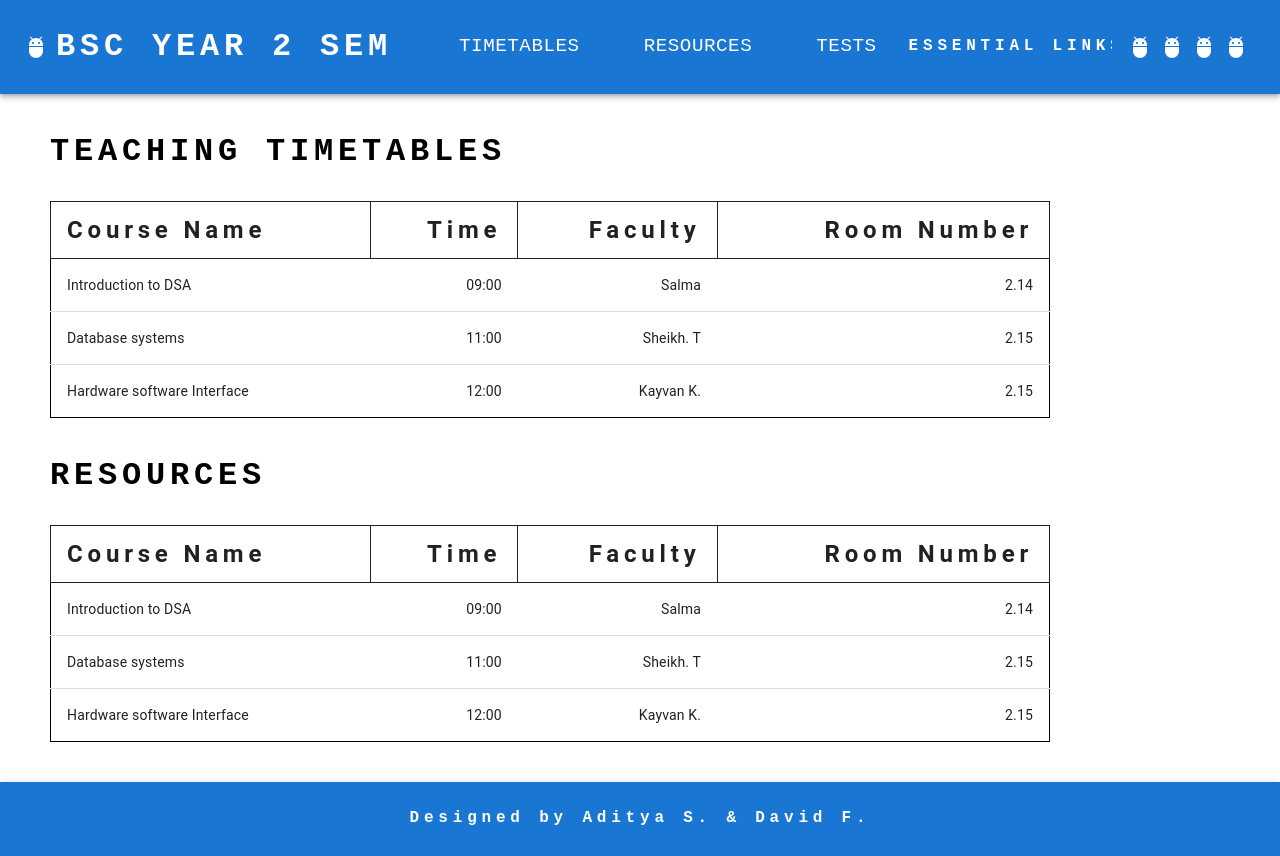
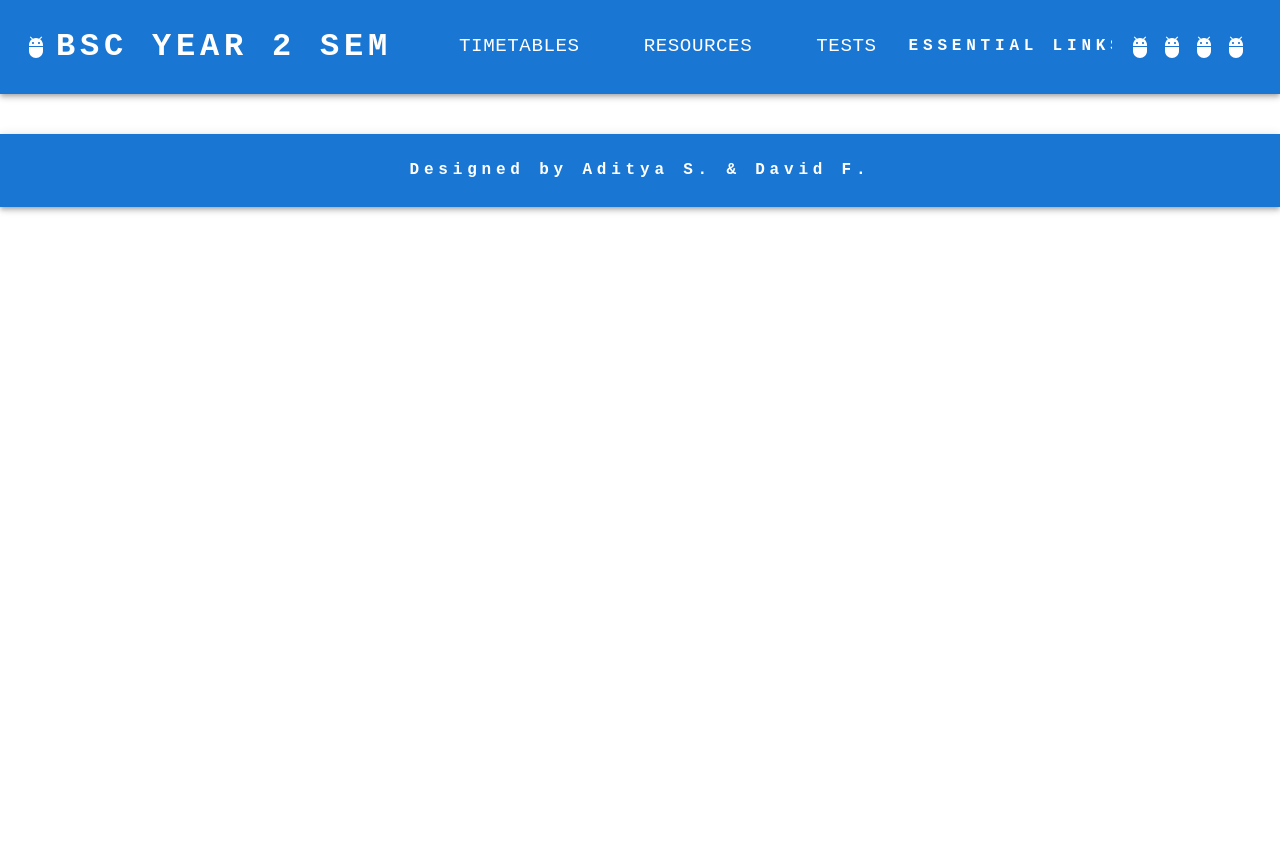
Before and after one commit to adityashibu/ReactWebsite, a React (Create React App) app: page / in a window 1280 px wide. After the commit the page ends 800 px from the top, so only its background shows below. Built offline with nearby package versions, Linux system fonts and the light colour scheme.

Commit message:
Got redirects working

```diff
--- a/src/App.tsx
+++ b/src/App.tsx
@@ -1,5 +1,7 @@
 import * as React from 'react';
 import AppBar from '@mui/material/AppBar';
+import TimeTables from './Timetables';
+import { BrowserRouter as Router, Route, Routes } from 'react-router-dom';
 import Box from '@mui/material/Box';
 import Toolbar from '@mui/material/Toolbar';
 import Typography from '@mui/material/Typography';
@@ -13,23 +15,9 @@ import TableBody from '@mui/material/TableBody';
 import TableCell from '@mui/material/TableCell';
 import TableHead from '@mui/material/TableHead';
 import TableRow from '@mui/material/TableRow';
+import { Link } from 'react-router-dom';
 
 const pages = ['TimeTables', 'Resources', 'Tests'];
-
-function createDataforTT(
-  name: string,
-  time: string,
-  faculty: string,
-  room: number,
-) {
-  return { name, time, faculty, room };
-};
-
-const rowsTT = [
-  createDataforTT('Introduction to DSA', "09:00", "Salma", 2.14),
-  createDataforTT('Database systems', "11:00", "Sheikh. T", 2.15),
-  createDataforTT('Hardware software Interface', "12:00", "Kayvan K.", 2.15),
-];
 
 function createDataforResources(
   name: string,
@@ -38,12 +26,12 @@ function createDataforResources(
   room: number,
 ) {
   return { name, time, faculty, room };
-};
+}
 
 const rowsResources = [
-  createDataforResources('Introduction to DSA', "09:00", "Salma", 2.14),
-  createDataforResources('Database systems', "11:00", "Sheikh. T", 2.15),
-  createDataforResources('Hardware software Interface', "12:00", "Kayvan K.", 2.15),
+  createDataforResources('Introduction to DSA', '09:00', 'Salma', 2.14),
+  createDataforResources('Database systems', '11:00', 'Sheikh. T', 2.15),
+  createDataforResources('Hardware software Interface', '12:00', 'Kayvan K.', 2.15),
 ];
 
 function ResponsiveAppBar() {
@@ -107,6 +95,8 @@ function ResponsiveAppBar() {
             {pages.map((page) => (
               <Button
                 key={page}
+                component={Link}
+                to={`/${page.toLowerCase()}`}
                 onClick={handleCloseNavMenu}
                 sx={{
                   my: 3,
@@ -201,10 +191,9 @@ function ResponsiveAppBar() {
       </Container>
     </AppBar>
   );
-};
+}
 
 function Footer() {
-
   return (
     <AppBar position="static" sx={{ mt: 5 }}>
       <Container maxWidth="xl">
@@ -227,62 +216,9 @@ function Footer() {
           >
             Designed by Aditya S. & David F.
           </Typography>
-
         </Toolbar>
       </Container>
     </AppBar>
-
-  );
-}
-
-function TimeTables() {
-  return (
-    <div style={{ paddingRight: 4 }}>
-      <Typography
-        variant="h6"
-        noWrap
-        component="a"
-        sx={{
-          mt: 4,
-          display: { xs: 'none', md: 'flex' },
-          fontFamily: 'monospace',
-          fontWeight: 700,
-          letterSpacing: '.3rem',
-          color: 'inherit',
-          textDecoration: 'none',
-          fontSize: '2rem',
-          pr: 4,
-        }}
-      >
-        TEACHING TIMETABLES
-      </Typography>
-
-      <Table sx={{ maxWidth: 1000, mt: 3, mr: 7 }} aria-label="simple table">
-        <TableHead>
-          <TableRow sx={{ border: 1 }}>
-            <TableCell sx={{ letterSpacing: '.3rem', fontSize: '1.5rem', fontWeight: 'bold', border: 1 }}>Course Name</TableCell>
-            <TableCell align="right" sx={{ letterSpacing: '.3rem', fontSize: '1.5rem', fontWeight: 'bold', border: 1 }}>Time</TableCell>
-            <TableCell align="right" sx={{ letterSpacing: '.3rem', fontSize: '1.5rem', fontWeight: 'bold', border: 1 }}>Faculty</TableCell>
-            <TableCell align="right" sx={{ letterSpacing: '.3rem', fontSize: '1.5rem', fontWeight: 'bold', border: 1 }}>Room Number</TableCell>
-          </TableRow>
-        </TableHead>
-        <TableBody>
-          {rowsTT.map((row) => (
-            <TableRow
-              key={row.name}
-              sx={{ '&:last-child td, &:last-child th': { border: 0 }, border: 1 }}
-            >
-              <TableCell component="th" scope="row">
-                {row.name}
-              </TableCell>
-              <TableCell align="right">{row.time}</TableCell>
-              <TableCell align="right">{row.faculty}</TableCell>
-              <TableCell align="right">{row.room}</TableCell>
-            </TableRow>
-          ))}
-        </TableBody>
-      </Table>
-    </div>
   );
 }
 
@@ -339,16 +275,17 @@ function Resources() {
 
 function App() {
   return (
-    <div>
-      <ResponsiveAppBar />
-      <div style={{ maxWidth: '500', marginLeft: 50 }}>
-        <TimeTables />
-        <Resources />
+    <Router>
+      <div>
+        <ResponsiveAppBar />
+        <Routes>
+          <Route path="/timetables" element={<TimeTables />} />
+          <Route path="/resources" element={<Resources />} />
+        </Routes>
+        <Footer />
       </div>
-      <footer>
-        <Footer />
-      </footer>
-    </div>
+    </Router>
   );
 }
+
 export default App;
--- /dev/null
+++ b/src/Timetables.tsx
@@ -0,0 +1,74 @@
+import Table from '@mui/material/Table';
+import TableBody from '@mui/material/TableBody';
+import TableCell from '@mui/material/TableCell';
+import TableHead from '@mui/material/TableHead';
+import TableRow from '@mui/material/TableRow';
+import Typography from '@mui/material/Typography';
+
+function createDataforTT(
+    name: string,
+    time: string,
+    faculty: string,
+    room: number,
+) {
+    return { name, time, faculty, room };
+};
+
+const rowsTT = [
+    createDataforTT('Introduction to DSA', "09:00", "Salma", 2.14),
+    createDataforTT('Database systems', "11:00", "Sheikh. T", 2.15),
+    createDataforTT('Hardware software Interface', "12:00", "Kayvan K.", 2.15),
+];
+
+function TimeTables() {
+    return (
+        <div style={{ paddingRight: 4 }}>
+            <Typography
+                variant="h6"
+                noWrap
+                component="a"
+                sx={{
+                    mt: 4,
+                    display: { xs: 'none', md: 'flex' },
+                    fontFamily: 'monospace',
+                    fontWeight: 700,
+                    letterSpacing: '.3rem',
+                    color: 'inherit',
+                    textDecoration: 'none',
+                    fontSize: '2rem',
+                    pr: 4,
+                }}
+            >
+                TEACHING TIMETABLES
+            </Typography>
+
+            <Table sx={{ maxWidth: 1000, mt: 3, mr: 7 }} aria-label="simple table">
+                <TableHead>
+                    <TableRow sx={{ border: 1 }}>
+                        <TableCell sx={{ letterSpacing: '.3rem', fontSize: '1.5rem', fontWeight: 'bold', border: 1 }}>Course Name</TableCell>
+                        <TableCell align="right" sx={{ letterSpacing: '.3rem', fontSize: '1.5rem', fontWeight: 'bold', border: 1 }}>Time</TableCell>
+                        <TableCell align="right" sx={{ letterSpacing: '.3rem', fontSize: '1.5rem', fontWeight: 'bold', border: 1 }}>Faculty</TableCell>
+                        <TableCell align="right" sx={{ letterSpacing: '.3rem', fontSize: '1.5rem', fontWeight: 'bold', border: 1 }}>Room Number</TableCell>
+                    </TableRow>
+                </TableHead>
+                <TableBody>
+                    {rowsTT.map((row) => (
+                        <TableRow
+                            key={row.name}
+                            sx={{ '&:last-child td, &:last-child th': { border: 0 }, border: 1 }}
+                        >
+                            <TableCell component="th" scope="row">
+                                {row.name}
+                            </TableCell>
+                            <TableCell align="right">{row.time}</TableCell>
+                            <TableCell align="right">{row.faculty}</TableCell>
+                            <TableCell align="right">{row.room}</TableCell>
+                        </TableRow>
+                    ))}
+                </TableBody>
+            </Table>
+        </div>
+    );
+}
+
+export default TimeTables;
```
